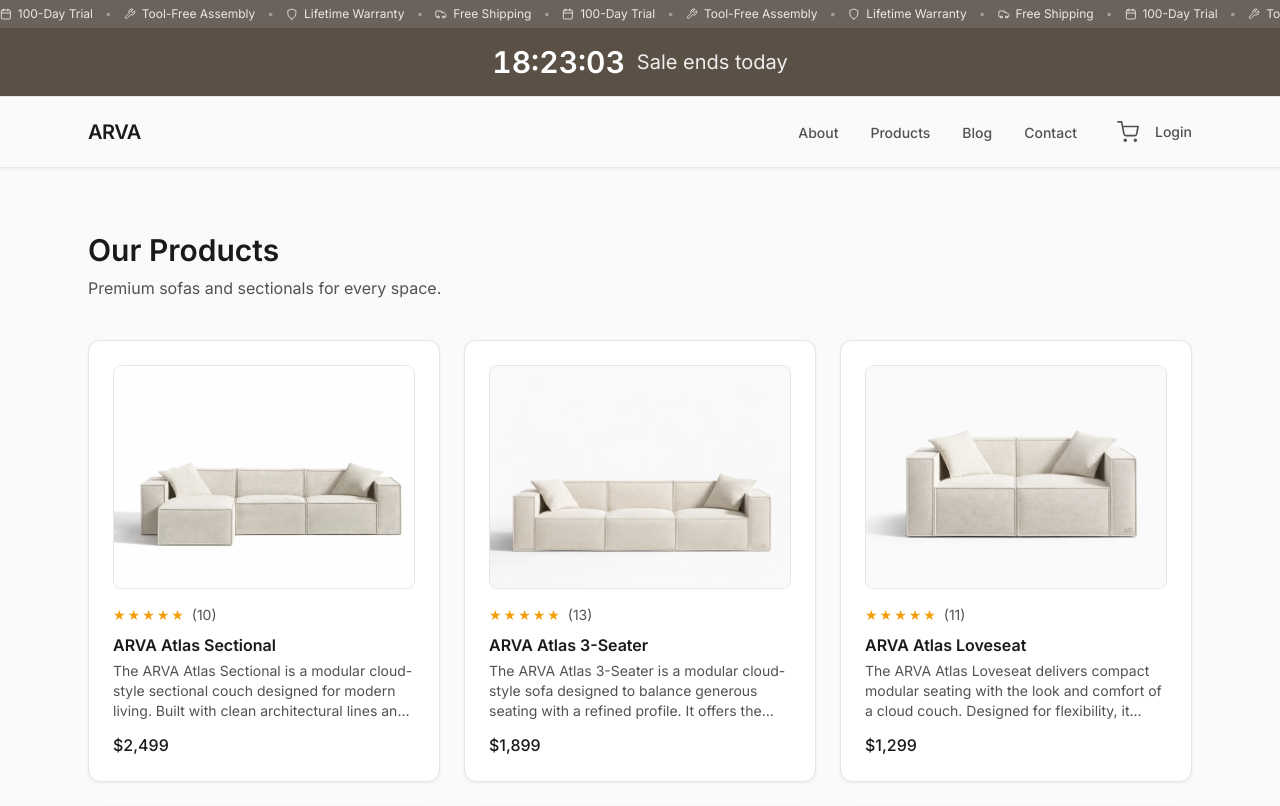
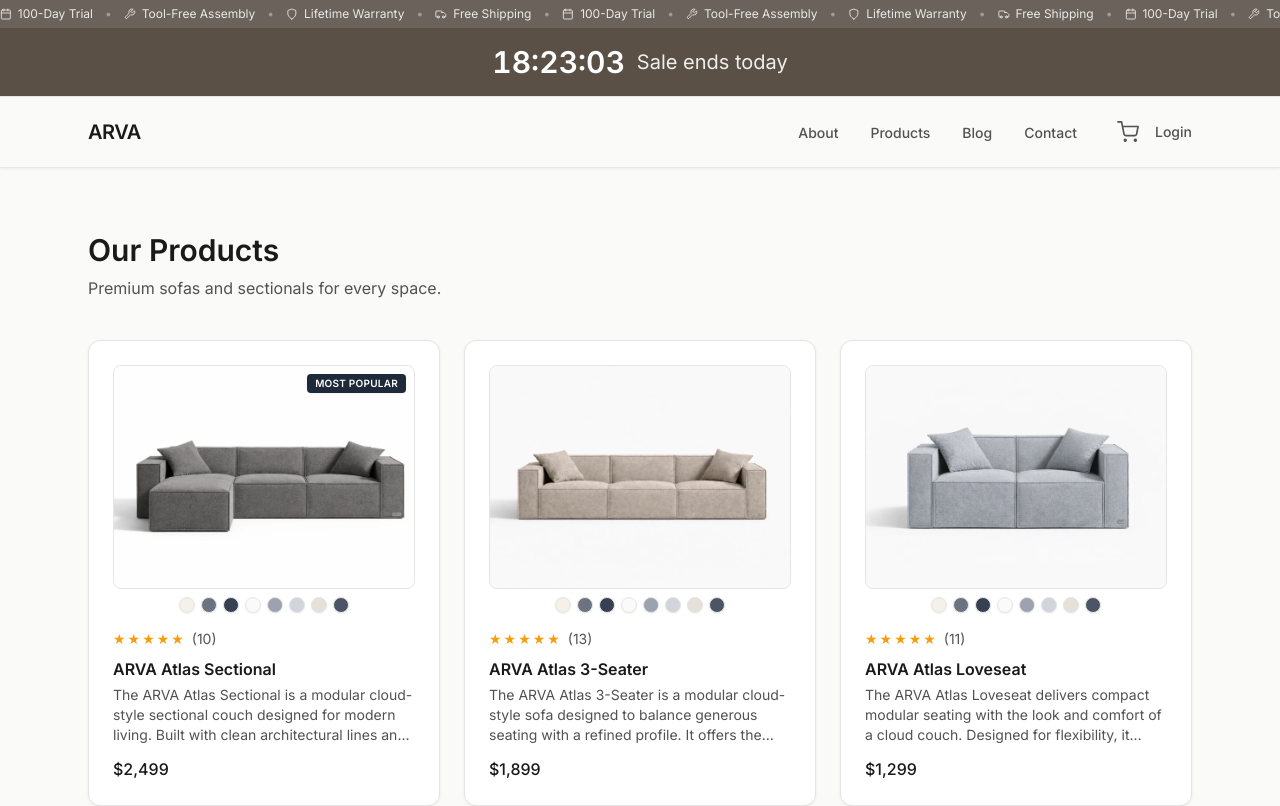
Before and after one commit to shop4me/ARVA, a Next.js app: page /products in a window 1280 px wide. Shown: the top 806 px of the page. Built offline with nearby package versions, Linux system fonts and the light colour scheme.

Commit message:
Deploy: admin main image confirmation, product card ribbons, misc updates

```diff
--- a/app/collections/[collection]/page.tsx
+++ b/app/collections/[collection]/page.tsx
@@ -2,6 +2,7 @@ import type { Metadata } from "next";
 import { notFound } from "next/navigation";
 import Link from "next/link";
 import { getCollection, getProductsByCollection, getReviewSummariesBySlug } from "@/lib/api";
+import { readProductDetails } from "@/lib/dataStore";
 import { absoluteUrl } from "@/lib/seo";
 import ProductCard from "@/components/ProductCard";
 
@@ -39,7 +40,10 @@ export default async function CollectionPage({ params }: Props) {
   const collection = await getCollection(slug);
   if (!collection) notFound();
 
-  const products = await getProductsByCollection(slug);
+  const [products, productDetails] = await Promise.all([
+    getProductsByCollection(slug),
+    readProductDetails(),
+  ]);
   const reviewSummaries = await getReviewSummariesBySlug(products.map((p) => p.slug));
 
   return (
@@ -54,11 +58,25 @@ export default async function CollectionPage({ params }: Props) {
         </p>
       </header>
       <ul className="grid gap-6 sm:grid-cols-2 lg:grid-cols-3 items-stretch">
-        {products.map((product) => (
-          <li key={product.slug} className="h-full">
-            <ProductCard product={product} reviewSummary={reviewSummaries[product.slug]} />
-          </li>
-        ))}
+        {products.map((product) => {
+          const ribbon =
+            product.slug === "atlas-sectional" ||
+            product.slug === "alto-3-seater" ||
+            product.slug === "oris-sectional"
+              ? "Most popular"
+              : undefined;
+          return (
+            <li key={product.slug} className="h-full">
+              <ProductCard
+                product={product}
+                reviewSummary={reviewSummaries[product.slug]}
+                imageOverride={productDetails[product.slug]?.images?.hero}
+                colorOptions={productDetails[product.slug]?.fabricOptions}
+                ribbon={ribbon}
+              />
+            </li>
+          );
+        })}
       </ul>
     </article>
   );
--- a/app/products/page.tsx
+++ b/app/products/page.tsx
@@ -1,6 +1,7 @@
 import type { Metadata } from "next";
 import Link from "next/link";
 import { getProducts, getReviewSummariesBySlug } from "@/lib/api";
+import { readProductDetails } from "@/lib/dataStore";
 import { absoluteUrl } from "@/lib/seo";
 import ProductCard from "@/components/ProductCard";
 
@@ -22,7 +23,7 @@ export async function generateMetadata(): Promise<Metadata> {
 }
 
 export default async function ProductsPage() {
-  const products = await getProducts();
+  const [products, productDetails] = await Promise.all([getProducts(), readProductDetails()]);
   const reviewSummaries = await getReviewSummariesBySlug(products.map((p) => p.slug));
 
   return (
@@ -34,11 +35,25 @@ export default async function ProductsPage() {
         Premium sofas and sectionals for every space.
       </p>
       <ul className="grid gap-6 sm:grid-cols-2 lg:grid-cols-3 items-stretch">
-        {products.map((product) => (
-          <li key={product.slug} className="h-full">
-            <ProductCard product={product} reviewSummary={reviewSummaries[product.slug]} />
-          </li>
-        ))}
+        {products.map((product) => {
+          const ribbon =
+            product.slug === "atlas-sectional" ||
+            product.slug === "alto-3-seater" ||
+            product.slug === "oris-sectional"
+              ? "Most popular"
+              : undefined;
+          return (
+            <li key={product.slug} className="h-full">
+              <ProductCard
+                product={product}
+                reviewSummary={reviewSummaries[product.slug]}
+                imageOverride={productDetails[product.slug]?.images?.hero}
+                colorOptions={productDetails[product.slug]?.fabricOptions}
+                ribbon={ribbon}
+              />
+            </li>
+          );
+        })}
       </ul>
     </div>
   );
--- a/app/qw987/page.tsx
+++ b/app/qw987/page.tsx
@@ -54,6 +54,8 @@ export default function AdminPage() {
   const [colorHeroCacheBust, setColorHeroCacheBust] = useState<Record<string, number>>({});
   /** Same for main product image fields (hero, thumbnails, etc.). */
   const [imageFieldCacheBust, setImageFieldCacheBust] = useState<Record<string, number>>({});
+  /** Brief confirmation after "Set as main image" */
+  const [mainImageConfirm, setMainImageConfirm] = useState<string | null>(null);
 
   const checkAuth = useCallback(async () => {
     const res = await fetch("/api/admin/me");
@@ -384,6 +386,7 @@ export default function AdminPage() {
                   <div className="space-y-4">
                     {detail.fabricOptions.map((opt) => {
                       const url = detail.images?.colorVariantHeros?.[opt.name] ?? "";
+                      const pathForColor = detail.images?.colorVariantHeros?.[opt.name] ?? detail.images?.fabricHeroFallbacks?.[opt.name];
                       return (
                         <div
                           key={opt.name}
@@ -411,7 +414,7 @@ export default function AdminPage() {
                               </div>
                             )}
                           </div>
-                          <div className="flex-1 min-w-0">
+                          <div className="flex-1 min-w-0 flex flex-wrap items-center gap-2">
                             <input
                               type="file"
                               accept="image/*"
@@ -429,6 +432,29 @@ export default function AdminPage() {
                             >
                               {uploadingColor === opt.name ? "Uploading…" : "Upload hero"}
                             </label>
+                            {pathForColor ? (
+                              <>
+                                <button
+                                  type="button"
+                                  onClick={() => {
+                                    setDetail((d) =>
+                                      d ? { ...d, images: { ...d.images, hero: pathForColor } } : null
+                                    );
+                                    setImageFieldCacheBust((prev) => ({ ...prev, hero: (prev?.hero ?? 0) + 1 }));
+                                    setMainImageConfirm("Main image has been set.");
+                                    setTimeout(() => setMainImageConfirm(null), 3000);
+                                  }}
+                                  className="px-3 py-1.5 border border-arva-accent text-arva-accent rounded-lg text-sm font-medium hover:bg-arva-accent/10"
+                                >
+                                  Set as main image
+                                </button>
+                                {detail.images?.hero === pathForColor ? (
+                                  <span className="inline-flex items-center px-2 py-1 rounded-md text-xs font-medium bg-arva-accent/15 text-arva-accent border border-arva-accent/50">
+                                    Current main image
+                                  </span>
+                                ) : null}
+                              </>
+                            ) : null}
                           </div>
                         </div>
                       );
--- a/components/ProductCard.tsx
+++ b/components/ProductCard.tsx
@@ -1,25 +1,44 @@
 import Link from "next/link";
 import type { Product } from "@/lib/content";
+import type { FabricOption } from "@/lib/productDetail";
 import StarsInline from "@/components/StarsInline";
 
 export default function ProductCard({
   product,
   reviewSummary,
+  imageOverride,
+  colorOptions,
+  ribbon,
 }: {
   product: Product;
   reviewSummary?: { count: number; rating: number };
+  /** When set, used as the main card image (e.g. from productDetails.images.hero). */
+  imageOverride?: string;
+  /** Fabric/color options to show as small circles under the image. */
+  colorOptions?: FabricOption[];
+  /** Optional label shown as a small ribbon on the top-right of the card (e.g. "Most popular"). Does not affect card dimensions. */
+  ribbon?: string;
 }) {
   const count = reviewSummary?.count ?? 0;
   const rating = reviewSummary?.rating ?? 5;
+  const imageSrc = imageOverride ?? product.image;
   return (
     <Link
       href={`/products/${product.slug}`}
-      className="h-full flex flex-col border border-arva-border rounded-xl p-6 hover:border-arva-accent/20 transition bg-white shadow-arva"
+      className="relative h-full flex flex-col border border-arva-border rounded-xl p-6 hover:border-arva-accent/20 transition bg-white shadow-arva"
     >
-      <div className="h-56 rounded-lg bg-neutral-50 border border-arva-border overflow-hidden mb-4">
-        {product.image ? (
+      <div className="relative h-56 rounded-lg bg-neutral-50 border border-arva-border overflow-hidden mb-2">
+        {ribbon ? (
+          <div
+            className="absolute top-2 right-2 z-10 px-2 py-0.5 rounded bg-arva-accent text-white text-[10px] font-semibold uppercase tracking-wide shadow-sm"
+            aria-hidden
+          >
+            {ribbon}
+          </div>
+        ) : null}
+        {imageSrc ? (
           <img
-            src={product.image}
+            src={imageSrc}
             alt={product.name}
             className="w-full h-full object-cover"
             loading="lazy"
@@ -30,6 +49,18 @@ export default function ProductCard({
           </div>
         )}
       </div>
+      {colorOptions && colorOptions.length > 0 && (
+        <div className="flex flex-wrap gap-1.5 mb-4 justify-center" aria-label="Available colors">
+          {colorOptions.map((opt) => (
+            <span
+              key={opt.name}
+              className="w-4 h-4 rounded-full border border-arva-border shrink-0 shadow-sm"
+              style={{ backgroundColor: opt.hex ?? "#e5e5e5" }}
+              title={opt.name}
+            />
+          ))}
+        </div>
+      )}
 
       <div className="mb-2 text-sm">
         <StarsInline rating={rating} count={count} />
--- a/components/home/ProductLineup.tsx
+++ b/components/home/ProductLineup.tsx
@@ -1,11 +1,18 @@
 import Link from "next/link";
 import { productLineup } from "@/lib/homepage";
 import { getProducts } from "@/lib/api";
+import { readProductDetails } from "@/lib/dataStore";
 import { IconBulletCheck } from "@/components/TrustIcons";
 
 export default async function ProductLineup() {
-  const products = await getProducts();
-  const imageBySlug = new Map(products.map((product) => [product.slug, product.image]));
+  const [products, productDetails] = await Promise.all([getProducts(), readProductDetails()]);
+  const imageBySlug = new Map(
+    productLineup.map((item) => {
+      const product = products.find((p) => p.slug === item.slug);
+      const hero = productDetails[item.slug]?.images?.hero;
+      return [item.slug, hero ?? product?.image ?? ""];
+    })
+  );
 
   return (
     <section className="py-16 sm:py-20 border-b border-arva-border/80 bg-arva-bg" aria-labelledby="product-lineup-heading">
--- a/lib/merchantFeed.ts
+++ b/lib/merchantFeed.ts
@@ -575,15 +575,24 @@ export async function buildMerchantItems(
       let imageLink = toAbsoluteUrl(baseUrl, heroPath);
       let imageFailures = await validateMerchantImage(imageLink, baseUrl);
       if (imageFailures.length > 0) {
+        const colorFallbackPath = productDetails?.[product.slug]?.images?.fabricHeroFallbacks?.[color];
+        const colorFallbackLink = colorFallbackPath ? toAbsoluteUrl(baseUrl, colorFallbackPath) : null;
+        const colorFallbackOk =
+          colorFallbackLink && (await validateMerchantImage(colorFallbackLink, baseUrl)).length === 0;
+        if (colorFallbackOk) {
+          heroPath = colorFallbackPath!;
+          imageLink = colorFallbackLink;
+        } else {
           const fallbackPath = getHeroImagePath(product, productDetails);
           const fallbackLink = toAbsoluteUrl(baseUrl, fallbackPath);
           const fallbackFailures = await validateMerchantImage(fallbackLink, baseUrl);
           if (fallbackFailures.length > 0) {
-          skipped.push(`${product.slug}--${colorSlug}`, ...fallbackFailures);
+            skipped.push(`${product.slug}--${colorSlug}`, ...imageFailures);
             continue;
           }
           heroPath = fallbackPath;
           imageLink = fallbackLink;
+        }
       }
 
       const mpn = `ARVA-${lineNameFromSlug(product.slug).toUpperCase()}-${configSlugForMpn(config)}-${colorToMpnSegment(color)}`;
```
Also changed, not shown: data/productDetails.json. Lines whose indentation alone changed are shown as unchanged.
